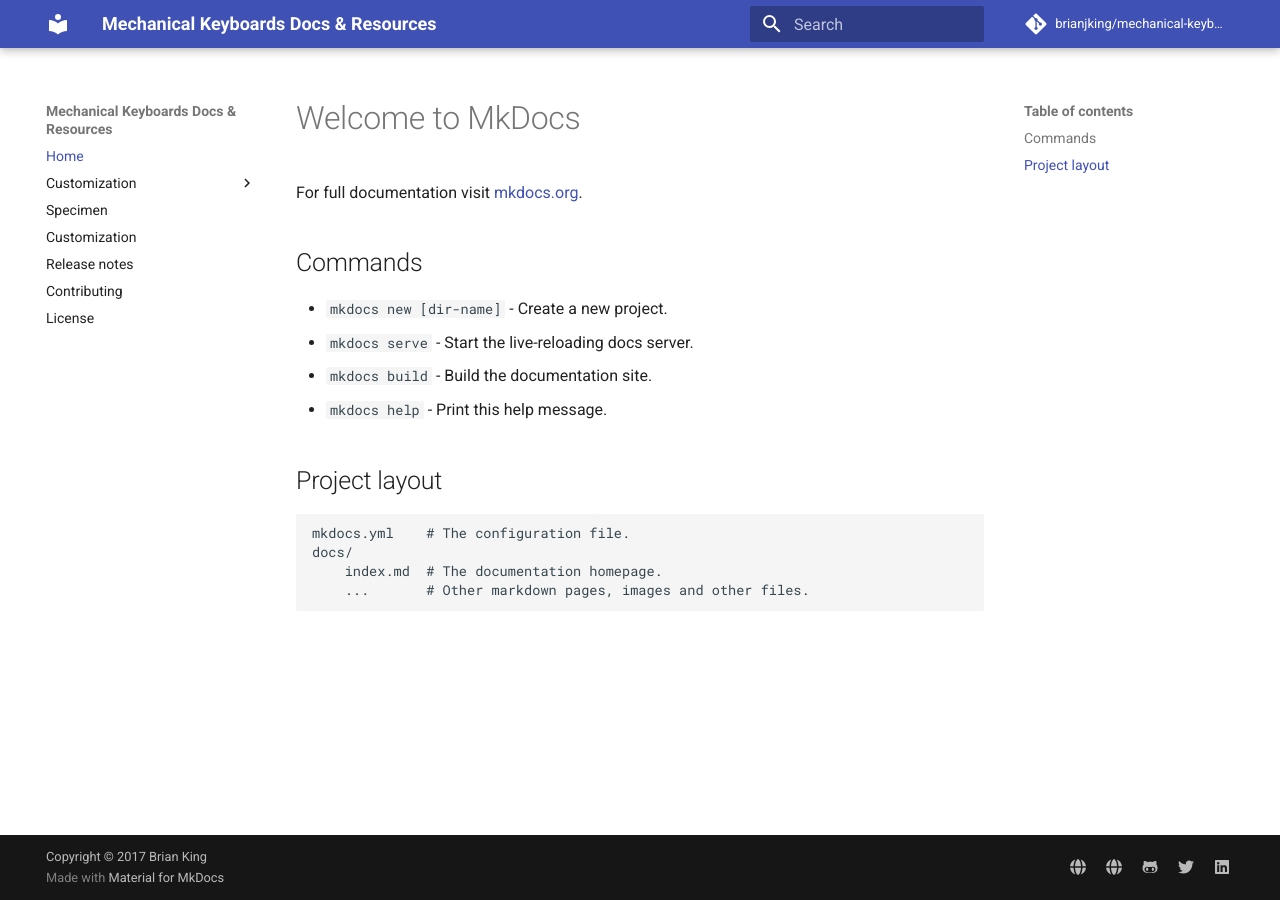
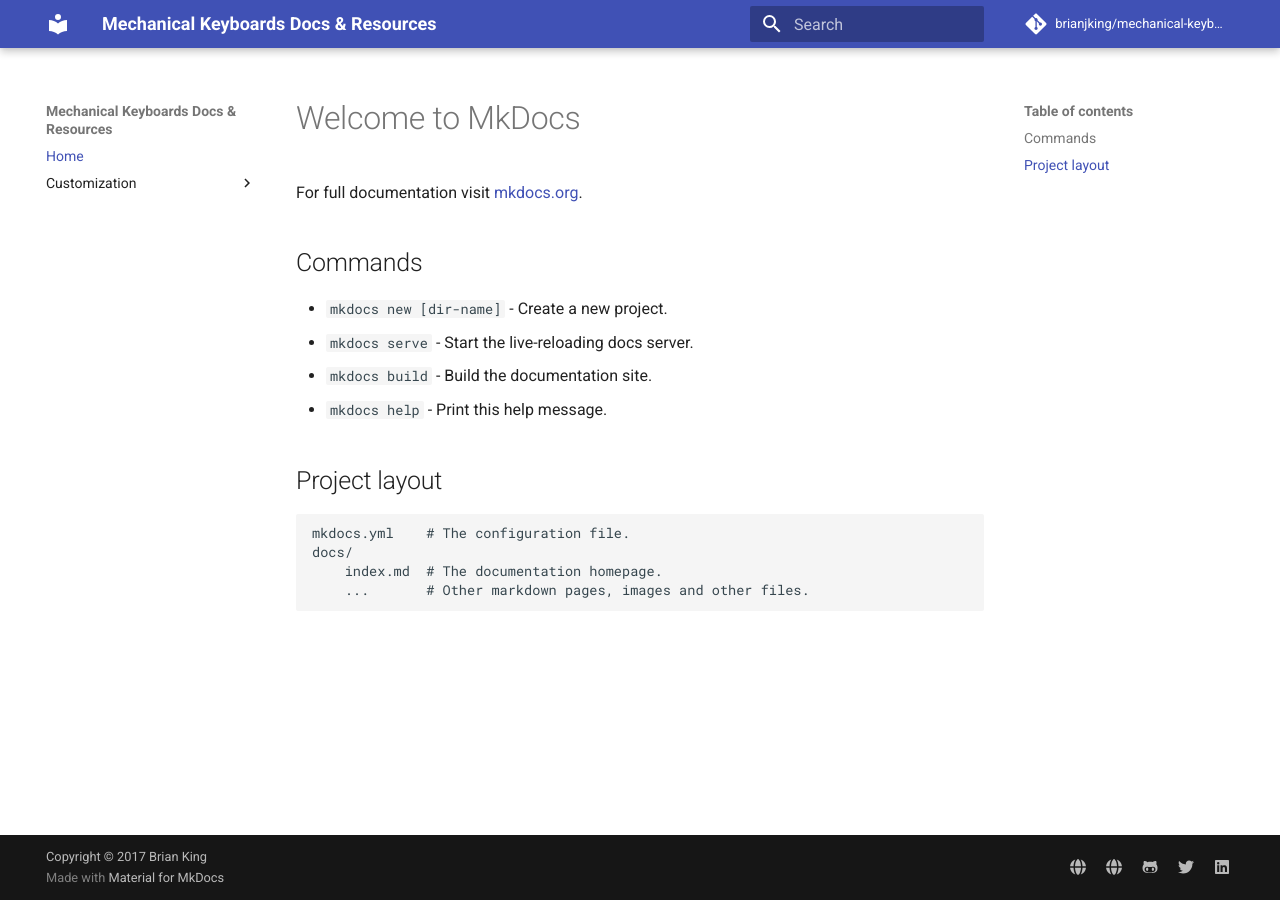
Before and after one commit to brianjking/mechanical-keyboards, an MkDocs documentation site: the page built from docs/index.md, in a window 1280 px wide. Built offline with MkDocs 1.6.1 and Material for MkDocs 9.7.7, drawn with Linux system fonts in a browser that asks for light colours; comment, search, counter and statistics services are not loaded; old or Windows-style settings are respelled for this version of MkDocs.

Commit message:
adding requirements

```diff
--- a/mkdocs.yml
+++ b/mkdocs.yml
@@ -55,13 +55,3 @@ pages:
   - Home: index.md
   - Customization:
     - Idea23 Dye Sub Cap Printing DIY: customization/idea23-dyesub.md
-    - CodeHilite: extensions/codehilite.md
-    - Footnotes: extensions/footnotes.md
-    - Metadata: extensions/metadata.md
-    - Permalinks: extensions/permalinks.md
-    - PyMdown: extensions/pymdown.md
-  - Specimen: specimen.md
-  - Customization: customization.md
-  - Release notes: release-notes.md
-  - Contributing: contributing.md
-  - License: license.md
--- /dev/null
+++ b/requirements.txt
@@ -0,0 +1,3 @@
+mkdocs>=0.16
+pygments>=2.2
+pymdown-extensions>=2.0
```
